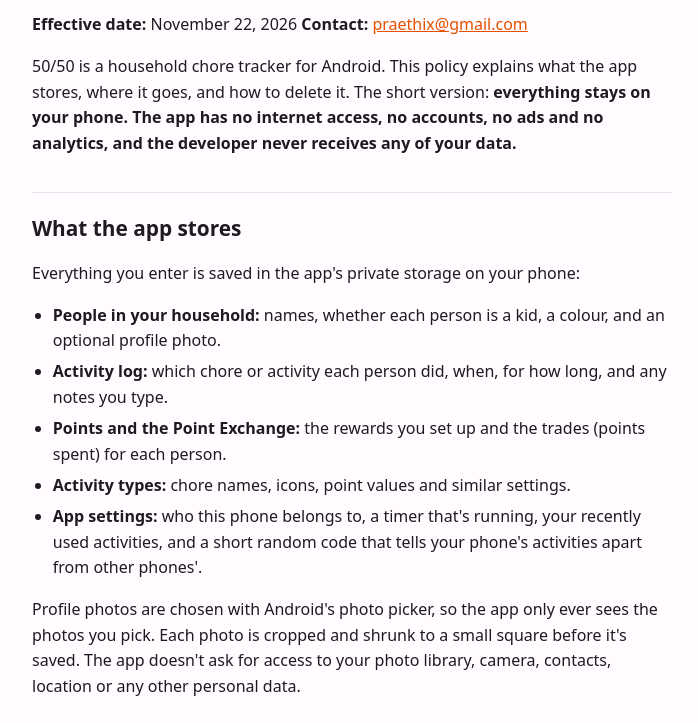
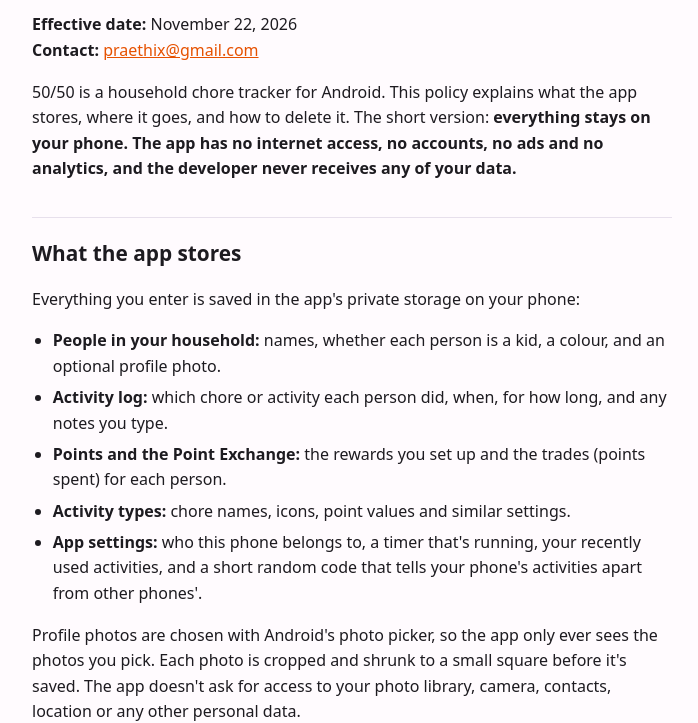
Before and after one commit to praethix/50-50-privacy, a plain HTML site: page index.html in a window 1280 px wide. Shown: the part 82-805 px from the top of the page, without its empty margins (288-986 px from the left). Drawn offline with Linux system fonts and the light colour scheme.

Commit message:
Put effective date and contact on separate lines

```diff
--- a/index.html
+++ b/index.html
@@ -28,7 +28,7 @@
 <body>
 <main>
 <h1>50/50 Privacy Policy</h1>
-<p><strong>Effective date:</strong> November 22, 2026
+<p><strong>Effective date:</strong> November 22, 2026<br />
 <strong>Contact:</strong> <a href="mailto:praethix@gmail.com">praethix@gmail.com</a></p>
 <p>50/50 is a household chore tracker for Android. This policy explains what the app stores, where
 it goes, and how to delete it. The short version: <strong>everything stays on your phone. The app has
```
